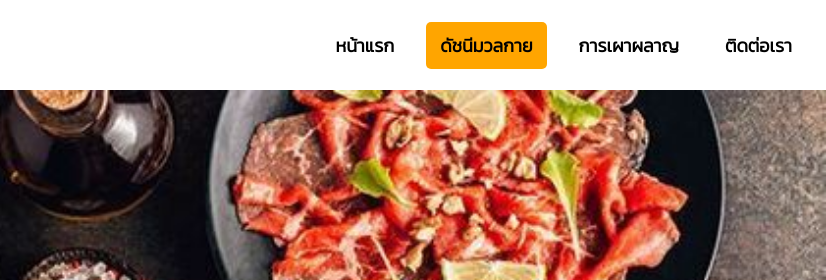
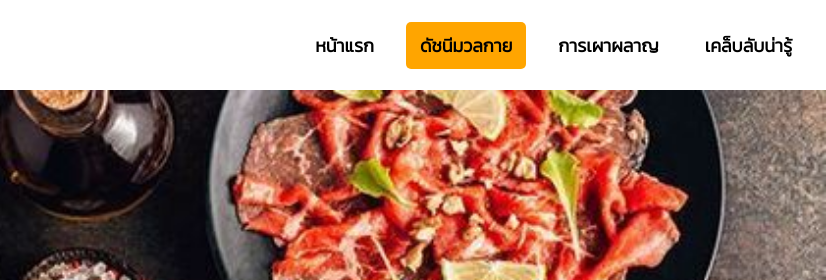
Before and after one commit to happy-smiling/project-food-calories, a plain HTML site: page body-mass-index.html in a window 1280 px wide. Shown: the top 280 px of the page, 454-1280 px from the left. Drawn offline with nearby package versions, Linux system fonts and the light colour scheme.

Commit message:
Edit Tab Menu

```diff
--- a/body-mass-index.html
+++ b/body-mass-index.html
@@ -19,7 +19,7 @@
                     <li><a href="index.html">หน้าแรก</a></li>
                     <li class="active"><a href="#">ดัชนีมวลกาย</a></li>
                     <li><a href="metabolism.html">การเผาผลาญ</a></li>
-                    <li><a href="content.html">ติดต่อเรา</a></li>
+                    <li><a href="content.html">เคล็บลับน่ารู้</a></li>
                 </div>
             </ul>
         </nav>
--- a/js/app.js
+++ b/js/app.js
@@ -66,6 +66,7 @@ function closeAllSelect(elmnt) {
   }
 }
 document.addEventListener("click", closeAllSelect);
+
 
 
 function toBMIProgram(numberWeight,numberHeight){
```
Also changed, not shown: index.html (+1 -1 lines).
